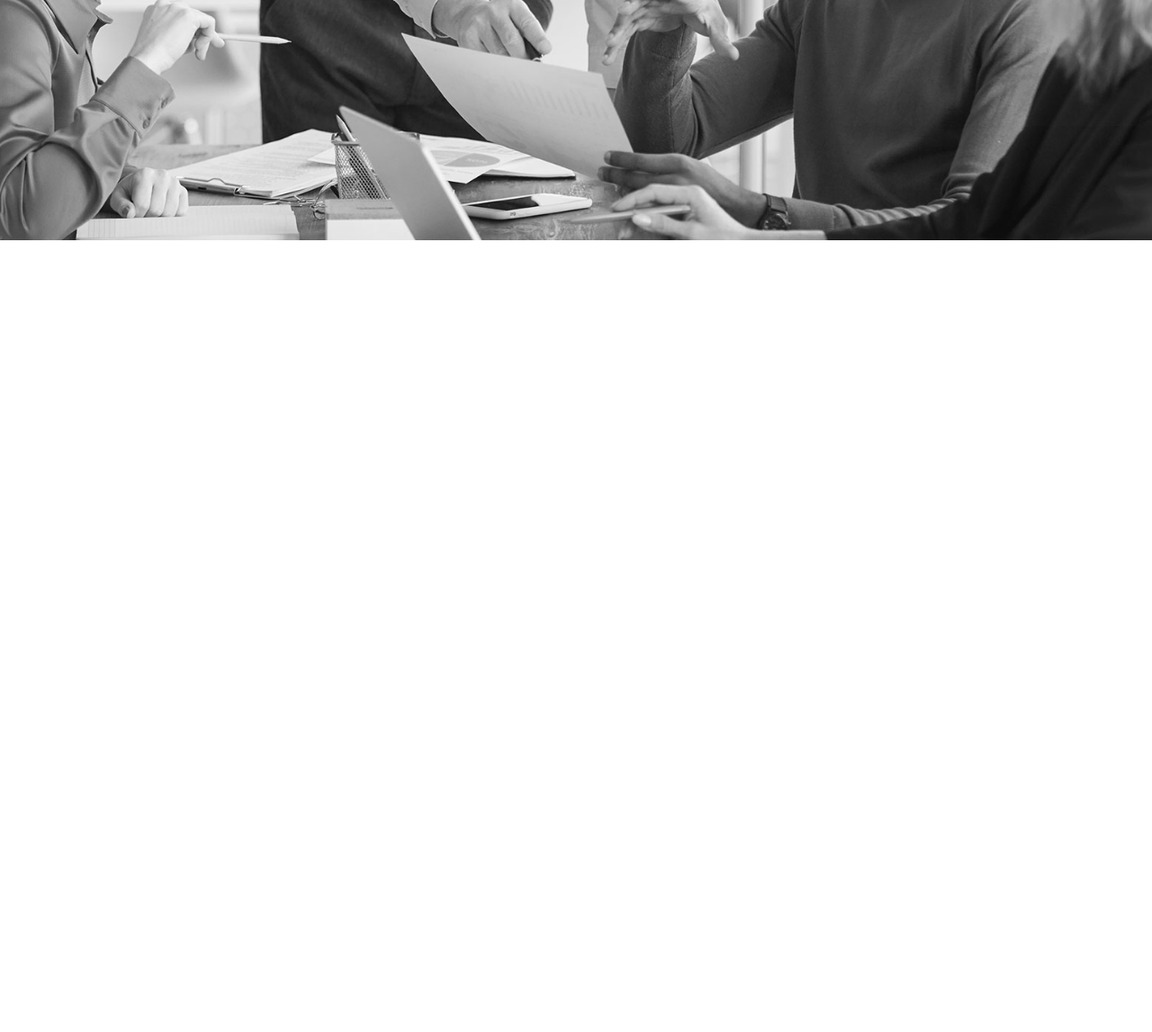
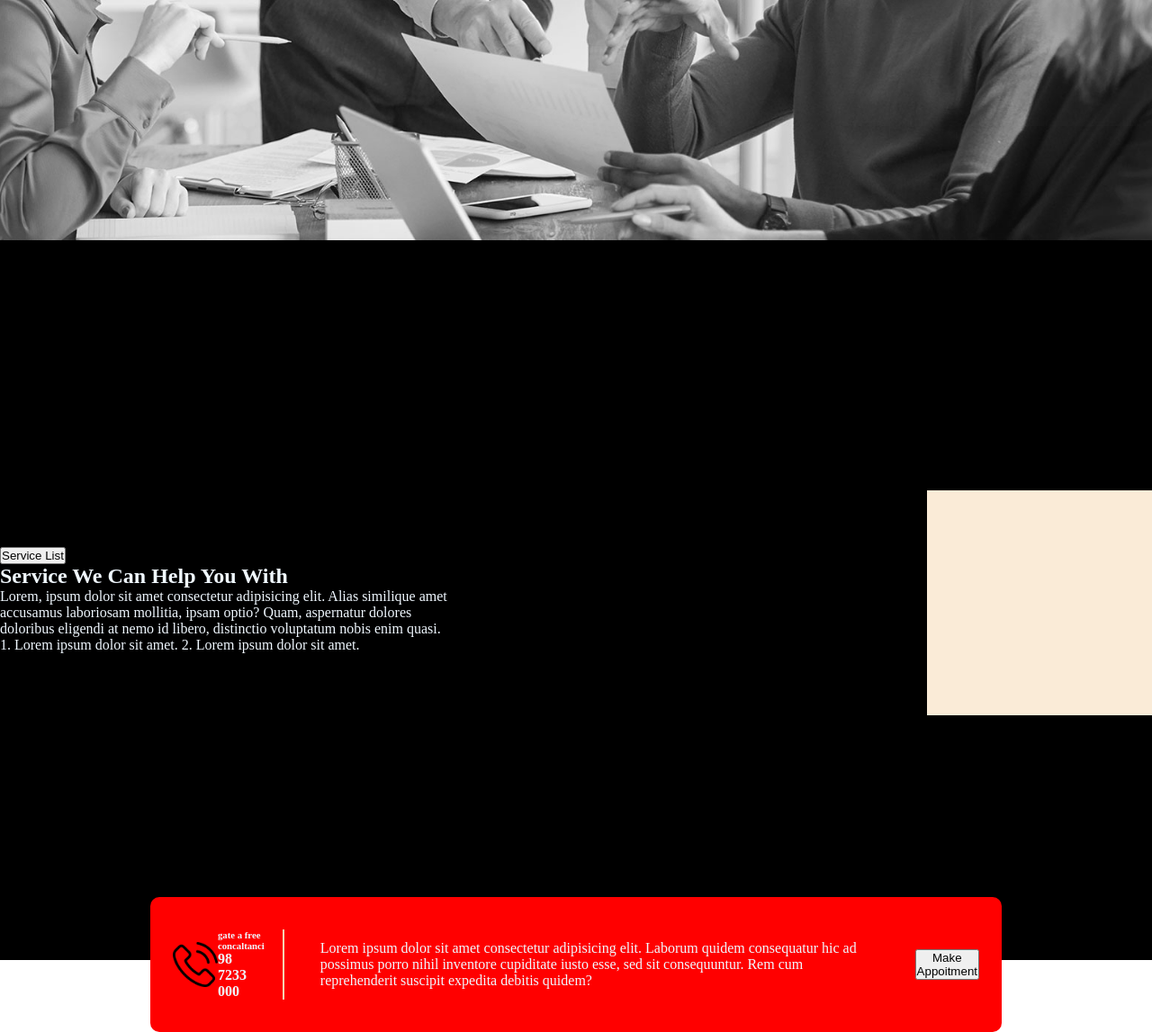
Before and after one commit to Shamimreza82/conceptual-session-2, a plain HTML site: page index.html in a window 1280 px wide. Shown: the part 593-1740 px from the top of the page at 90% size. Before the commit the page ends 860 px from the top, so only its background shows below. Drawn offline with Linux system fonts and the light colour scheme.

Commit message:
make appoinment section add

```diff
--- a/index.html
+++ b/index.html
@@ -34,7 +34,45 @@
     </header>
 
     <main>
+        <!-- Servise Section -->
+        <section>
+            <div class="service-container">
+                <div class="service-text">
+                    <button class="btn-service">Service List</button>
+                    <h1 class="service-head"> Service We Can Help You With</h1>
+                    <p class="service-para">Lorem, ipsum dolor sit amet consectetur adipisicing elit. Alias similique amet accusamus laboriosam mollitia, ipsam optio? Quam, aspernatur dolores doloribus eligendi at nemo id libero, distinctio voluptatum nobis enim quasi.</p>
+                    <span>1. Lorem ipsum dolor sit amet. </span>
+                    <span>2. Lorem ipsum dolor sit amet.</span>
+                    <!-- <div class="head-foot">
+                        <img src="/asset/image/man-1.jpg" alt="">
+                        <button class="btn-service"> More Detalis</button>
+                    </div> -->
+                </div>
+                <div class="service-box-main">
+                    <div class="service-box">
+                        <img src="" alt="">
+                    </div>
+                </div>
+            </div>
+        </section>
 
+        <!-- Appointment Section -->
+        <section>
+            <div class="apppo-Container">
+                <div class="call-icon">
+                    <div class="icon">
+                        <img class="img-1" src="/asset/icons/phone-call.png" alt=""  width="50px">
+                        <h6> gate a free concaltanci <spanc class="number">98 7233 000</span></h6>
+                    </div>
+                </div>
+                <div class="text-section">
+                    <p>Lorem ipsum dolor sit amet consectetur adipisicing elit. Laborum quidem consequatur hic ad possimus porro nihil inventore cupiditate iusto esse, sed sit consequuntur. Rem cum reprehenderit suscipit expedita debitis quidem?</p>
+                </div>
+                <div class="btn-primary-app">
+                    <button>Make Appoitment</button>
+                </div>
+            </div>
+        </section>
     </main>
     <footer>
 
--- a/style/style.css
+++ b/style/style.css
@@ -98,3 +98,64 @@ li:hover {
     border-radius: 5px;
     font-weight: bold;
 }
+
+/* Service Section */
+
+.service-container {
+    height: 100vh;
+    background-color: rgb(0, 0, 0);
+    color: aliceblue;
+    display: flex;
+    justify-content: center;
+    align-items: center;
+}
+
+.service-box {
+    height: 250px;
+    width: 250px;
+    background-color: antiquewhite;
+}
+
+.service-para {
+    width: 50%;
+}
+
+.service-box-main {
+    padding-top: 5px;
+}
+
+/* Appointment Section */
+
+.apppo-Container{
+    display: flex;
+    justify-content: space-around;
+    width: 70%;
+    margin: auto;
+    background-color: rgb(255, 0, 0);
+    height: 150px;
+    align-items:center;
+    padding: 0 25px;
+    gap: 40px;
+    margin-top: -70px;
+    border-radius: 10px;
+    color: aliceblue;
+}
+
+
+.icon {
+    display: flex;
+    justify-content: center;
+    align-items: center;
+}
+
+.number {
+    font-size: 16px;
+}
+.call-icon {
+    border-right: 2px solid wheat;
+    padding-right: 20px;
+}
+
+.img-1 {
+
+}
```
